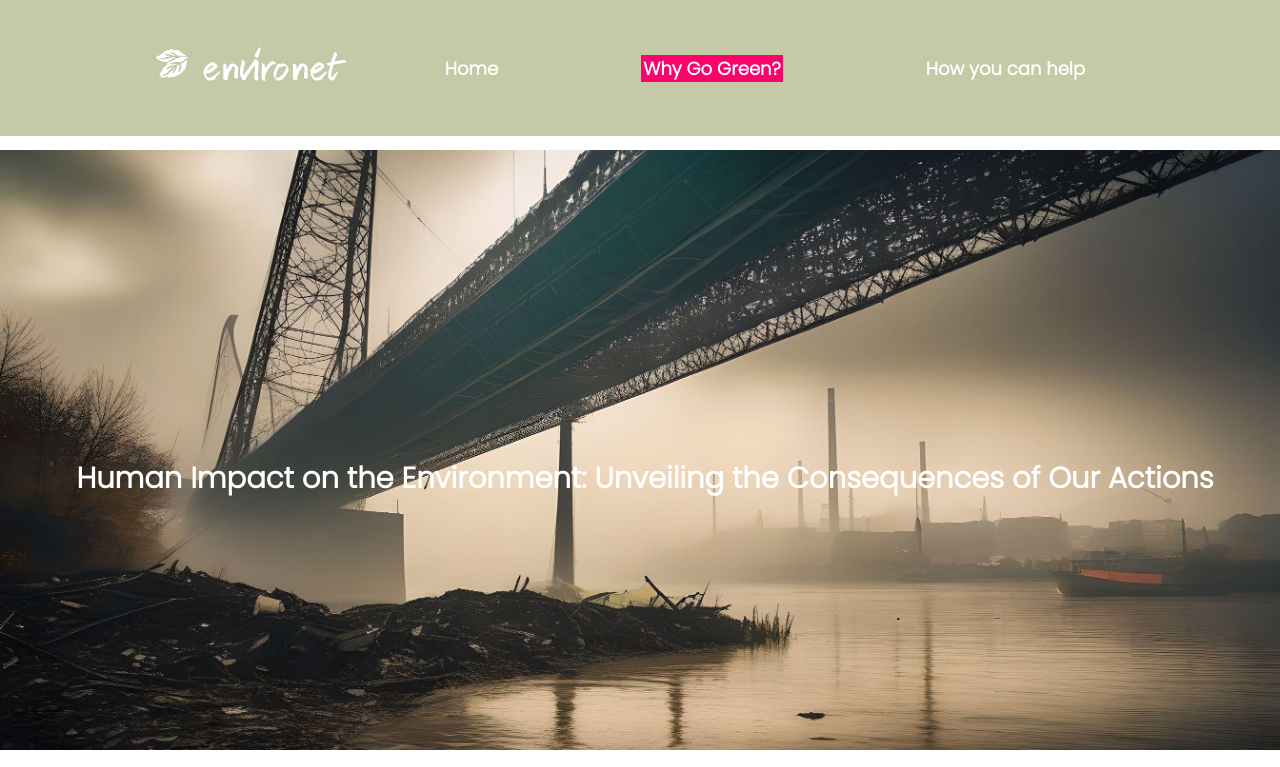
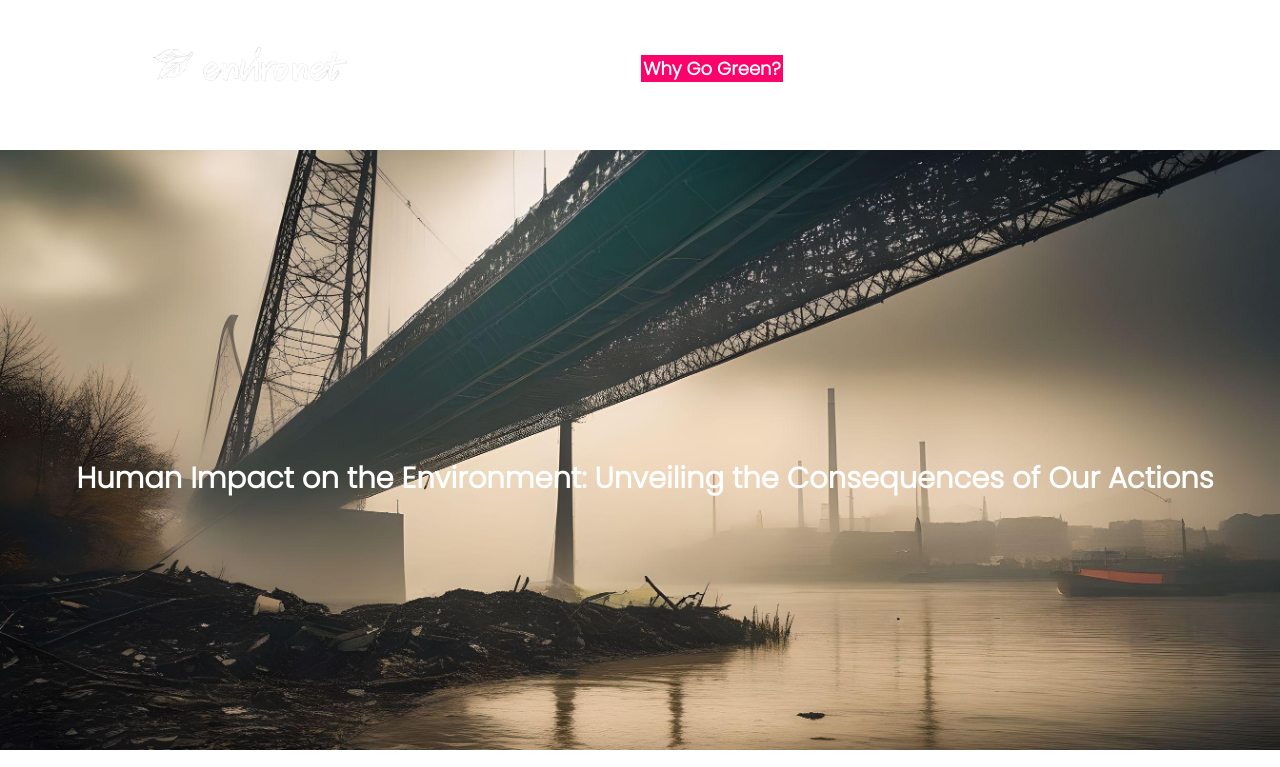
Before and after one commit to HarshithaGarikapti/Environet-Web, a plain HTML site: page whygogreen.html in a window 1280 px wide. Shown: the top 767 px of the page. Drawn offline with Linux system fonts and the light colour scheme.

Commit message:
Update style3.css

```diff
--- a/style3.css
+++ b/style3.css
@@ -25,7 +25,7 @@ ul {
   justify-content:center;
   padding: 5px;
   color:  white;
-  background-color: #c6c9a5;
+
 }
 .nav-links .li ul.dropdown li {
   display: block;
```
